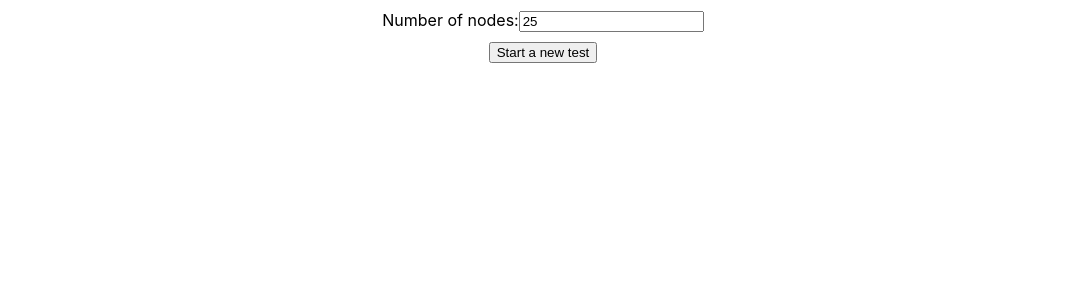
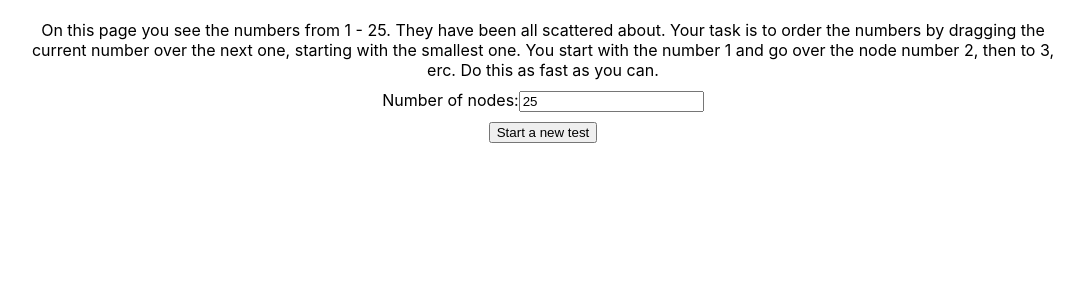
Before and after one commit to Aymen96/internship-cognition-test, a React (Create React App) app in the folder cognition-test-ui/: page / in a window 1280 px wide. Shown: the top 300 px of the page, without its empty margins (97-1181 px from the left). Built offline with nearby package versions, Linux system fonts and the light colour scheme.

Commit message:
added test instructions

```diff
--- a/cognition-test-ui/src/App.css
+++ b/cognition-test-ui/src/App.css
@@ -3,4 +3,5 @@
   display: flex;
   justify-content: center;
   padding-top: 10px;
+  text-align: center;
 }
--- a/cognition-test-ui/src/App.js
+++ b/cognition-test-ui/src/App.js
@@ -24,12 +24,16 @@ function App() {
     appContent = <TestRecordsTable setOnRecordsTable={setOnRecordsTable} />
   } else if(!isStarted) {
     appContent = <div>
+      <div style={{ width: "80%", margin: "10px auto"}}>
+        On this page you see the numbers from 1 - {numberOfNodes}. They have been all scattered about. Your task is to order the numbers by dragging the current number over the next one, starting with the smallest one. You start with the number 1 and go over the node number 2, then to 3, erc. Do this as fast as you can.
+        </div>
       <div>
         <span>Number of nodes:</span>
-        <input value={numberOfNodes} onChange={(e) => {
+        <input type="number" value={numberOfNodes} onChange={(e) => {
           setNumberOfNodes(e.target.value)
         }}/>
       </div>
+
       <button onClick={() => {setIsStarted(true)}} style={{ display: 'block', margin: '10px auto' }}>Start a new test</button>
     </div>
   } else {
```
